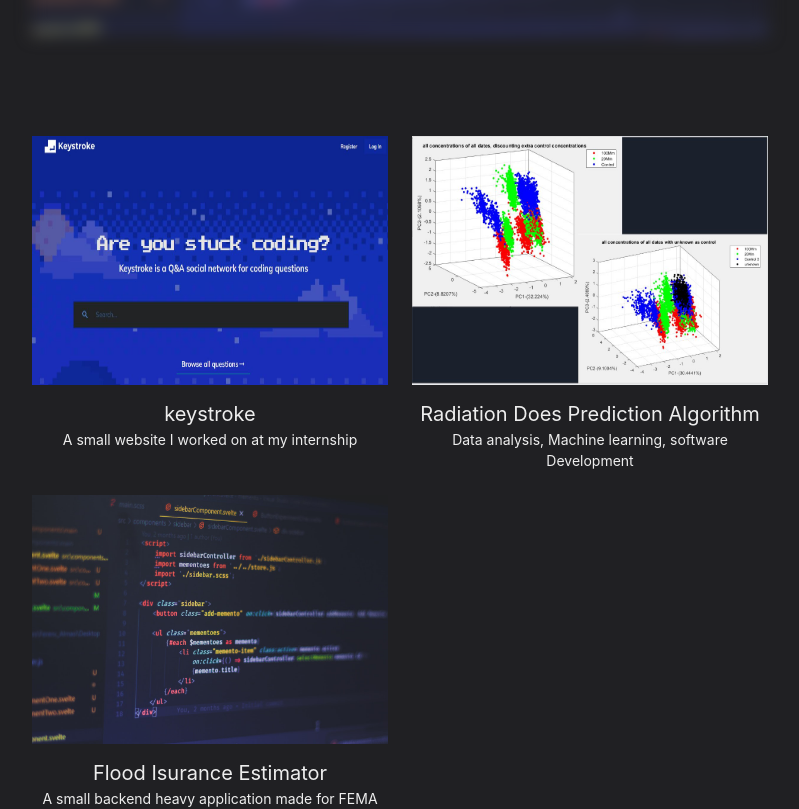
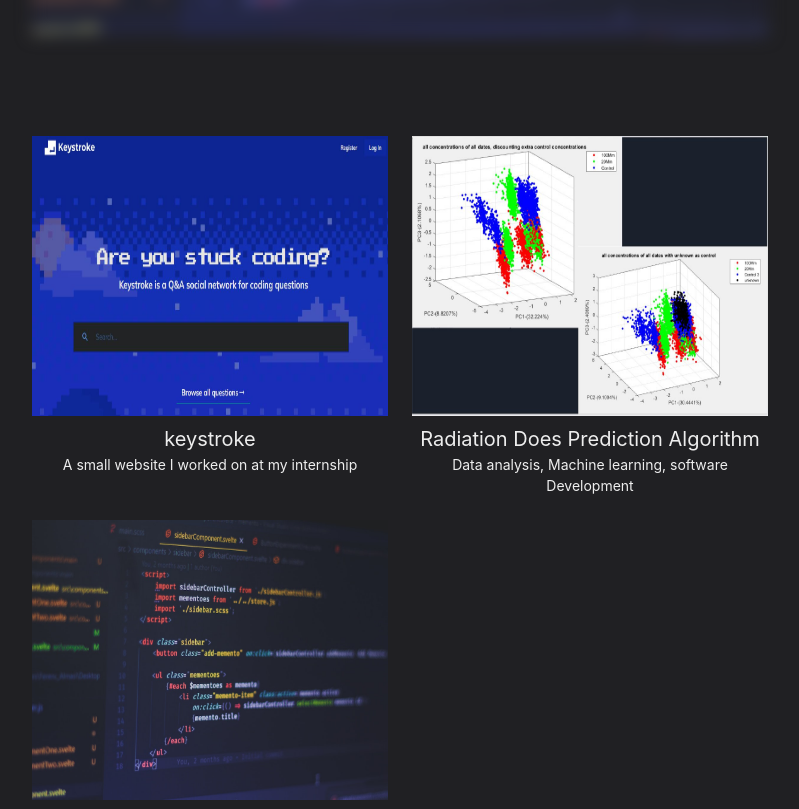
Before and after one commit to Kavi-D/Portfolio, a Next.js app in the folder app-local/: page /works in a window 1280 px wide. Shown: the part 320-1129 px from the top of the page, without its empty margins (240-1039 px from the left). Built offline with nearby package versions, Linux system fonts and the light colour scheme.

Commit message:
fixed image overlay issue with navbar on works page

```diff
--- a/app-local/components/workCard.js
+++ b/app-local/components/workCard.js
@@ -1,6 +1,6 @@
 import NextLink from 'next/link';
-import Image from 'next/image'
-import {Box, Text, LinkBox, LinkOverlay, Image2 } from '@chakra-ui/react'
+import Image2 from 'next/image'
+import {Box, Text, LinkBox, LinkOverlay, Image } from '@chakra-ui/react'
 import { Global } from '@emotion/react'
 import next from 'next';
 
@@ -16,12 +16,13 @@ export const WorkGridItem = ({ children, id, title, thumbnail }) => (
         src={thumbnail}
         alt={title}
         className="grid-item-thumbnail"
-        placeholder="blur"
+
+        zIndex={-1}
+        position="relative"
         width = '500px'
-        height = '350px'
+        height = '280px'
       /></LinkOverlay>
         </NextLink>
-
 
         <Text mt={2} fontSize={20}>
           {title}
--- a/app-local/pages/works.js
+++ b/app-local/pages/works.js
@@ -74,15 +74,15 @@ const Works = () => {
     </Container>
 
     <SimpleGrid columns  = {[1,1,2]} gap={6}>
-      <WorkGridItem id="keystroke" title="keystroke" thumbnail={keystrokethumb}>
+      <WorkGridItem id="keystroke" title="keystroke" thumbnail={"/images/works/keystrokelogo.jpg"}>
         A small website I worked on at my internship
       </WorkGridItem>
 
 
-      <WorkGridItem id="RDPA" title="Radiation Does Prediction Algorithm" thumbnail={RDPAthumb}>
+      <WorkGridItem id="RDPA" title="Radiation Does Prediction Algorithm" thumbnail={"/images/works/RDPA/RDPA2.jpg"}>
         Data analysis, Machine learning, software Development
       </WorkGridItem>
-      <WorkGridItem id="FEMA" title="Flood Isurance Estimator" thumbnail={thumbtest}>
+      <WorkGridItem id="FEMA" title="Flood Isurance Estimator" thumbnail={"/images/works/programImage.jpg"}>
         A small backend heavy application made for FEMA staff members
       </WorkGridItem>
 
--- a/app-local/pages/works/keystroke.js
+++ b/app-local/pages/works/keystroke.js
@@ -51,8 +51,8 @@ import Paragraph from "../../components/Paragraph";
         {/* FOR CHAKRA UI, NEED IMAGE JUST IN THE PUBLIC FOLDER, CHAKRA WILL NOT GO INTO ANY OTHER FOLDER ON ITS OWN TO WORK
          or you could do what I did below and it will repferene the image itself, make sure you have the slash at the very front */}
         <Image  paddingTop="15px" borderRadius="xl" w="full" src = "/images/works/keystroke/keystroke1.PNG" alt = 'first keystroke pic'/>
-        <Image paddingTop="15px" borderRadius="xl" w="full" src = "/images/works//keystroke/keystroke2.PNG" alt = 'Register keystroke pic'/>
-        <Image paddingTop="15px" borderRadius="xl" w="full" src = "/images/works//keystroke/keystroke3.PNG" alt = 'feed keystroke pic'/>
+        <Image paddingTop="15px" borderRadius="xl" w="full" src = "/images/works/keystroke/keystroke2.PNG" alt = 'Register keystroke pic'/>
+        <Image paddingTop="15px" borderRadius="xl" w="full" src = "/images/works/keystroke/keystroke3.PNG" alt = 'feed keystroke pic'/>
 
 
 
```
Also changed, not shown: app-local/pages/works/RDPA.js (+7 -1 lines).
